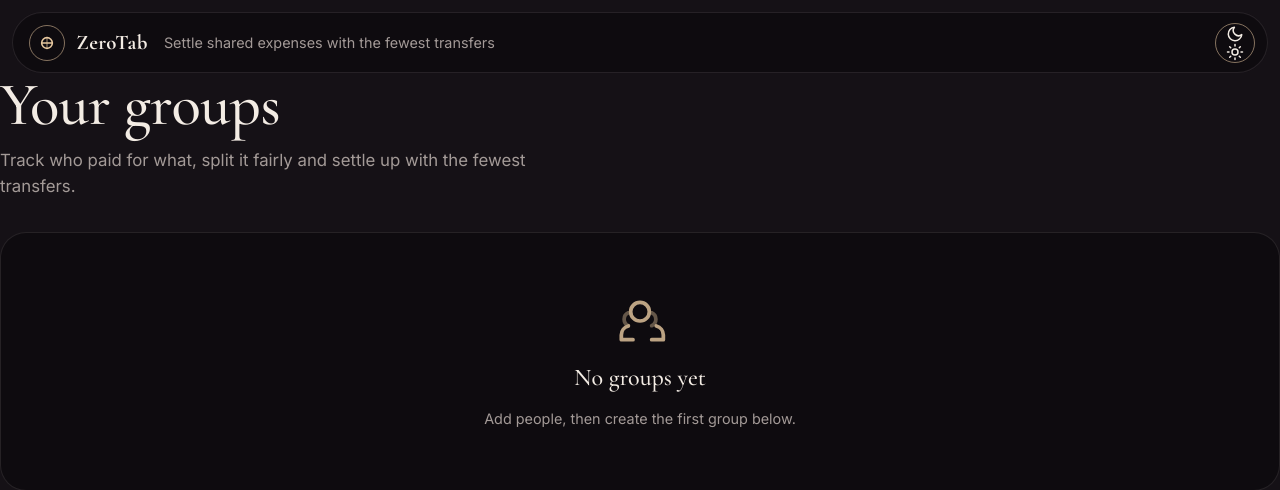
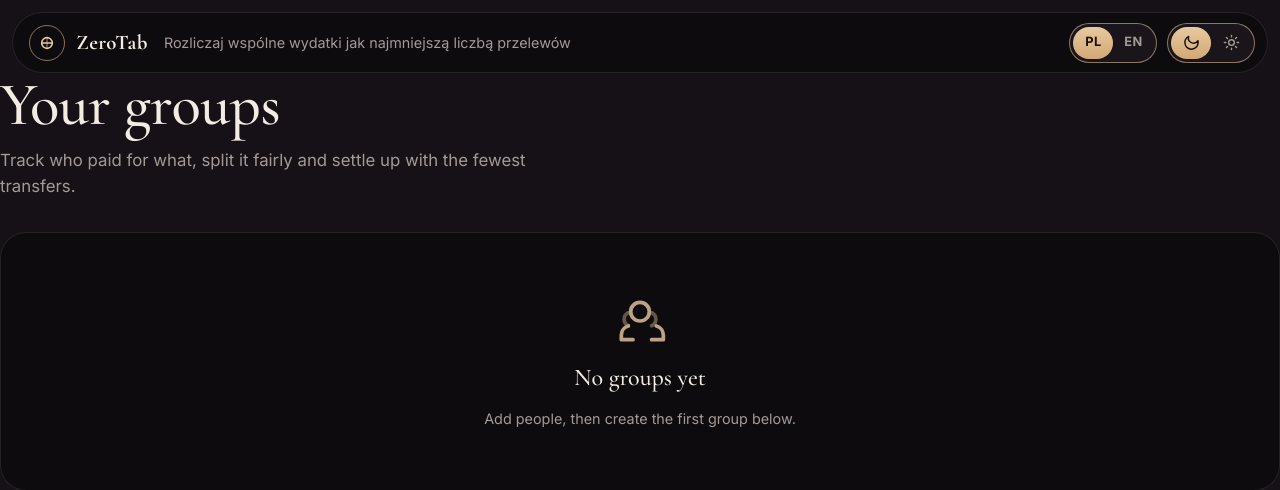
Before and after one commit to Andrii418/zerotab, a FastAPI app: page /ui in a window 1280 px wide. Shown: the top 490 px of the page. Run offline with FastAPI, Linux system fonts and the light colour scheme; data that the repository does not hold is empty.

Commit message:
feat(ui): add language and theme switches to topbar, default to dark theme

```diff
--- a/app/static/app.js
+++ b/app/static/app.js
@@ -21,17 +21,20 @@
     if (!button) {
       return;
     }
+    const sync = () => {
+      button.setAttribute("aria-checked", String((root.dataset.theme || "dark") === "light"));
+    };
     button.addEventListener("click", () => {
-      const systemIsDark = window.matchMedia("(prefers-color-scheme: dark)").matches;
-      const current = root.dataset.theme || "dark";
-      const next = current === "dark" ? "light" : "dark";
+      const next = (root.dataset.theme || "dark") === "dark" ? "light" : "dark";
       root.dataset.theme = next;
+      sync();
       try {
         localStorage.setItem("zerotab-theme", next);
       } catch (error) {
         return;
       }
     });
+    sync();
   };
 
   const initReveal = () => {
@@ -102,26 +105,12 @@
     }, 250);
   };
 
-  const spawnRipple = (button, event) => {
-    const rect = button.getBoundingClientRect();
-    const ripple = document.createElement("span");
-    ripple.className = "ripple";
-    ripple.style.left = `${event.clientX - rect.left}px`;
-    ripple.style.top = `${event.clientY - rect.top}px`;
-    button.appendChild(ripple);
-    ripple.addEventListener("animationend", () => ripple.remove());
-  };
-
   const dismissAlert = (alert) => {
     alert.classList.add("is-leaving");
     setTimeout(() => alert.remove(), 300);
   };
 
   document.addEventListener("click", (event) => {
-    const button = event.target.closest(".btn");
-    if (button && !prefersReducedMotion) {
-      spawnRipple(button, event);
-    }
     const closeButton = event.target.closest(".alert-close");
     if (closeButton) {
       dismissAlert(closeButton.closest(".alert"));
--- a/app/templates/base.html
+++ b/app/templates/base.html
@@ -1,24 +1,25 @@
 <!doctype html>
-<html lang="en">
+<html lang="pl">
 <head>
   <meta charset="utf-8">
   <meta name="viewport" content="width=device-width, initial-scale=1">
   <title>{% block title %}ZeroTab{% endblock %}</title>
   <link rel="icon" href="data:,">
+  <link rel="preconnect" href="https://fonts.googleapis.com">
+  <link rel="preconnect" href="https://fonts.gstatic.com" crossorigin>
+  <link href="https://fonts.googleapis.com/css2?family=Cormorant+Garamond:wght@500;600;700&family=Inter:wght@400;500;600;700&display=swap" rel="stylesheet">
   <script>
     document.documentElement.classList.add("js");
     try {
       var storedTheme = localStorage.getItem("zerotab-theme");
       if (storedTheme) { document.documentElement.dataset.theme = storedTheme; }
+      var storedLang = localStorage.getItem("zerotab-lang");
+      document.documentElement.lang = storedLang === "en" ? "en" : "pl";
     } catch (error) { }
   </script>
-  <link rel="preconnect" href="https://fonts.googleapis.com">
-  <link rel="preconnect" href="https://fonts.gstatic.com" crossorigin>
-  <link href="https://fonts.googleapis.com/css2?family=Cormorant+Garamond:wght@500;600;700&family=Inter:wght@400;500;600&display=swap" rel="stylesheet">
   <link rel="stylesheet" href="/static/style.css">
 </head>
 <body>
-  <div class="bg-orbs" aria-hidden="true"><span></span><span></span><span></span></div>
   <header class="topbar">
     <a class="brand" href="/ui">
       <span class="brand-mark">
@@ -26,11 +27,20 @@
       </span>
       ZeroTab
     </a>
-    <span class="tagline">Settle shared expenses with the fewest transfers</span>
-    <button class="icon-btn" id="theme-toggle" type="button" aria-label="Toggle theme">
-      <svg class="theme-moon" viewBox="0 0 24 24" fill="none" stroke="currentColor" stroke-width="2" stroke-linecap="round" stroke-linejoin="round"><path d="M21 12.8A9 9 0 1 1 11.2 3a7 7 0 0 0 9.8 9.8z"/></svg>
-      <svg class="theme-sun" viewBox="0 0 24 24" fill="none" stroke="currentColor" stroke-width="2" stroke-linecap="round" stroke-linejoin="round"><circle cx="12" cy="12" r="4"/><path d="M12 2v2M12 20v2M4.9 4.9l1.4 1.4M17.7 17.7l1.4 1.4M2 12h2M20 12h2M4.9 19.1l1.4-1.4M17.7 6.3l1.4-1.4"/></svg>
-    </button>
+    <span class="tagline" data-i18n="tagline">Rozliczaj wspólne wydatki jak najmniejszą liczbą przelewów</span>
+
+    <div class="topbar-controls">
+      <button class="switch" id="lang-toggle" type="button" role="switch" aria-checked="false" aria-label="Język" data-i18n-aria="aria.lang">
+        <span class="switch-thumb"></span>
+        <span class="switch-opt">PL</span>
+        <span class="switch-opt">EN</span>
+      </button>
+      <button class="switch" id="theme-toggle" type="button" role="switch" aria-checked="false" aria-label="Motyw" data-i18n-aria="aria.theme">
+        <span class="switch-thumb"></span>
+        <span class="switch-opt"><svg viewBox="0 0 24 24" fill="none" stroke="currentColor" stroke-width="2" stroke-linecap="round" stroke-linejoin="round"><path d="M21 12.8A9 9 0 1 1 11.2 3a7 7 0 0 0 9.8 9.8z"/></svg></span>
+        <span class="switch-opt"><svg viewBox="0 0 24 24" fill="none" stroke="currentColor" stroke-width="2" stroke-linecap="round" stroke-linejoin="round"><circle cx="12" cy="12" r="4"/><path d="M12 2v2M12 20v2M4.9 4.9l1.4 1.4M17.7 17.7l1.4 1.4M2 12h2M20 12h2M4.9 19.1l1.4-1.4M17.7 6.3l1.4-1.4"/></svg></span>
+      </button>
+    </div>
   </header>
   <main class="container">
     {% if error %}
@@ -42,6 +52,7 @@
     {% endif %}
     {% block content %}{% endblock %}
   </main>
+  <script src="/static/i18n.js"></script>
   <script src="/static/app.js"></script>
   {% block scripts %}{% endblock %}
 </body>
```
